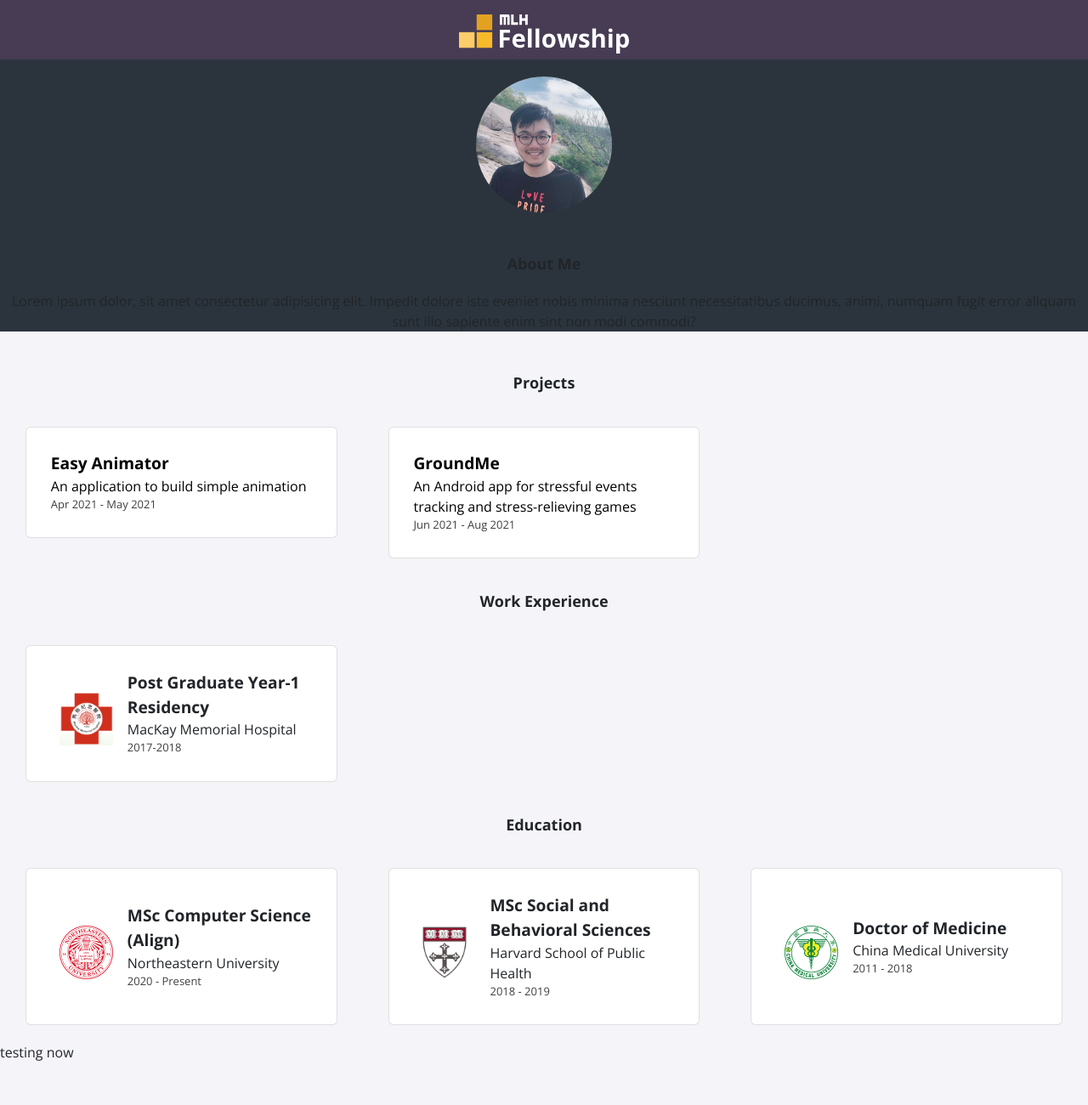
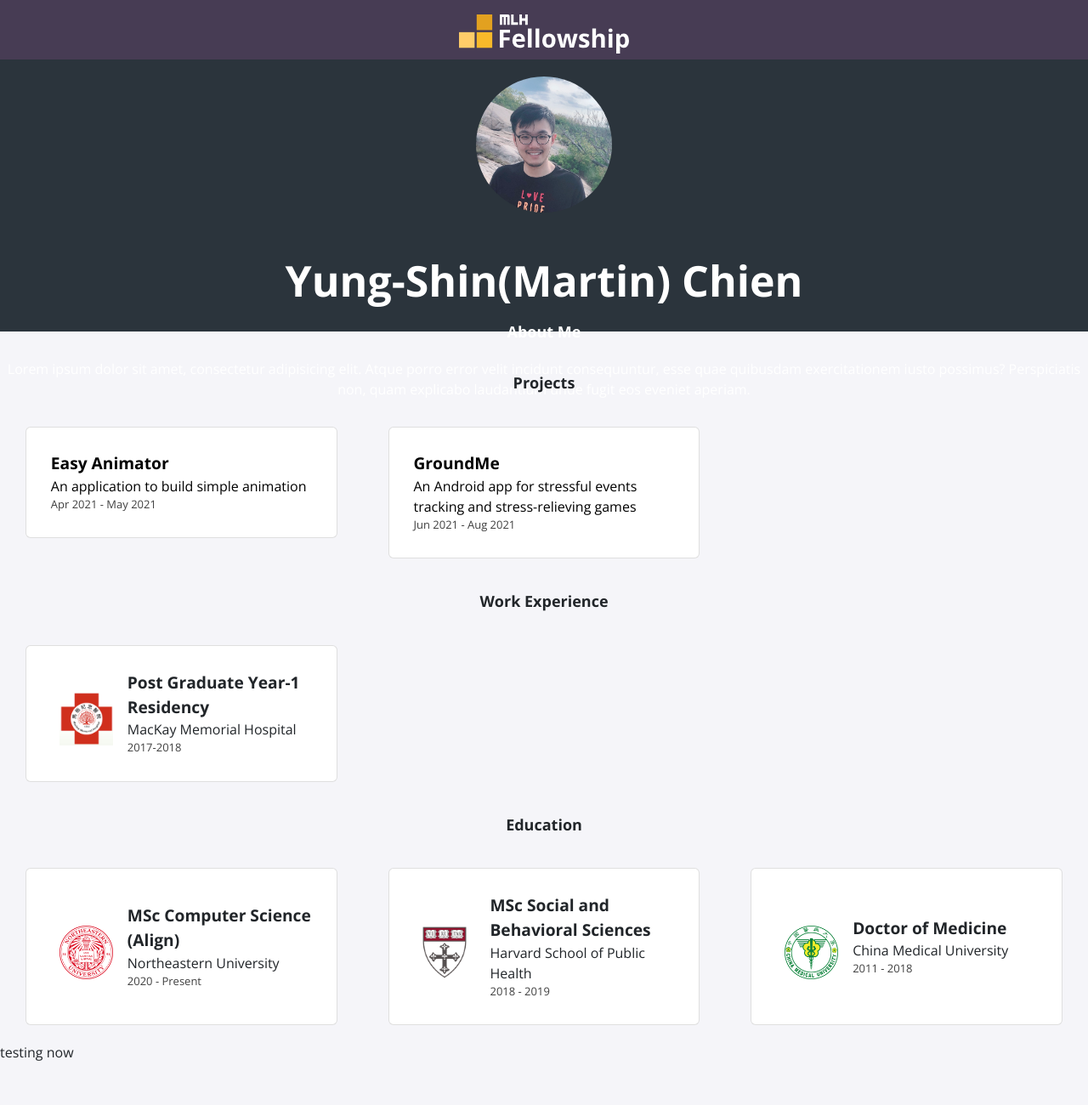
Before and after one commit to mchall92/mchall92.github.io, a Jekyll site: the page built from index.html, in a window 1280 px wide. Shown: the whole page at 85% size. Built offline with Jekyll 4.4.1, drawn with Linux system fonts in a browser that asks for light colours; nearby versions of some CDN libraries.

Commit message:
fixed profile

```diff
--- a/_includes/profile.html
+++ b/_includes/profile.html
@@ -2,10 +2,9 @@
     <div class="profile-picture">
         <img src="./assets/img/profile.png">
     </div>
-    <h2> About Me </h2>
+    <h1>{{ site.title }}</h1>
     <div class="about">
-        <p>
-            Lorem ipsum dolor, sit amet consectetur adipisicing elit. Impedit dolore iste eveniet nobis minima nesciunt necessitatibus ducimus, animi, numquam fugit error aliquam sunt illo sapiente enim sint non modi commodi?
-        </p>
+        <h2>About Me</h2>
+        <p>Lorem ipsum dolor sit amet, consectetur adipisicing elit. Atque porro error velit incidunt consequuntur, esse quae quibusdam exercitationem iusto possimus? Perspiciatis non, quam explicabo laudantium unde fugit eos eveniet aperiam.</p>
     </div>
 </div>
--- a/_sass/profile.scss
+++ b/_sass/profile.scss
@@ -23,4 +23,8 @@
         margin-bottom: 30px;
         height: 200px;
     }
+
+    .about {
+        color: white;
+    }
 }
```
